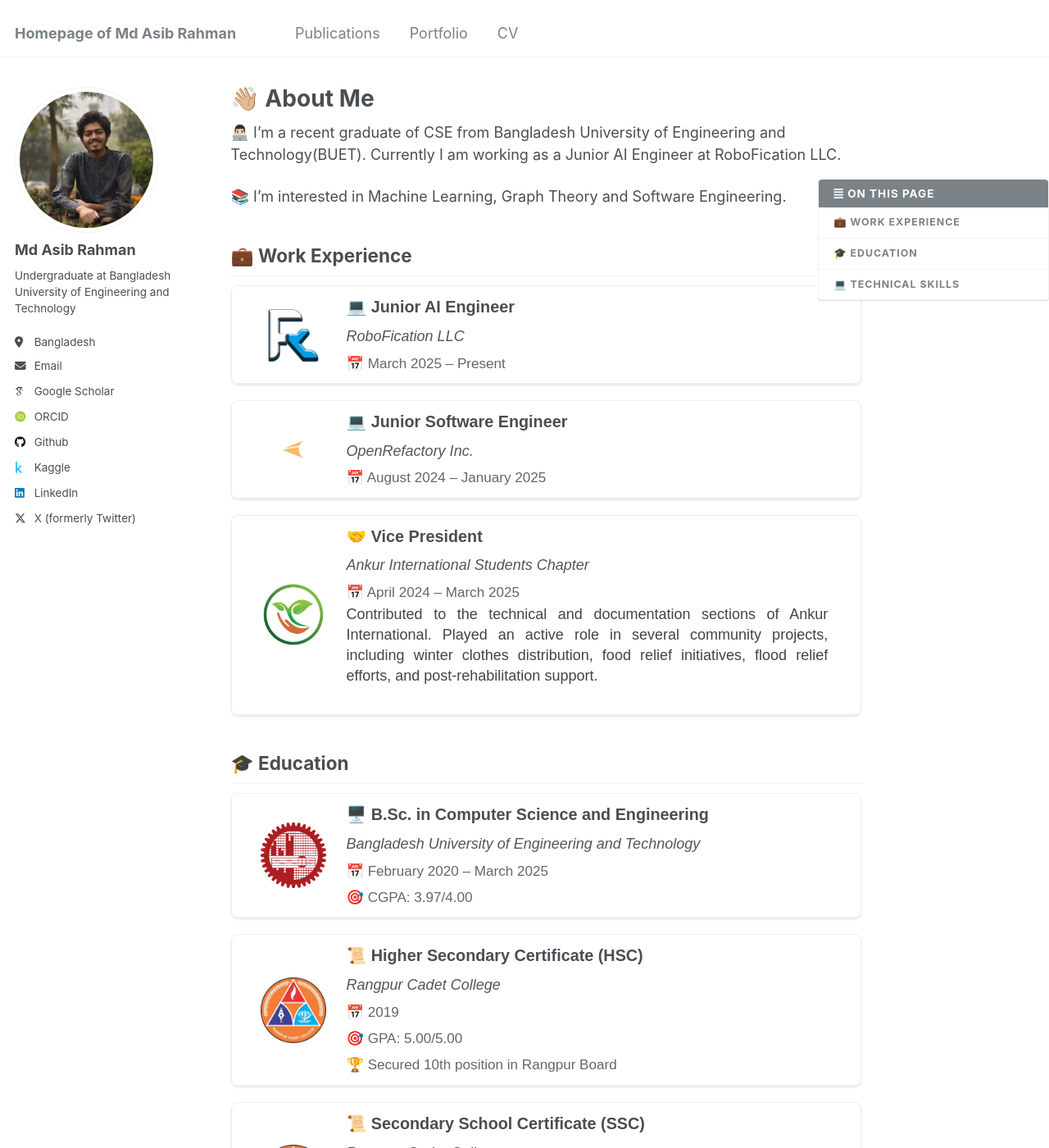
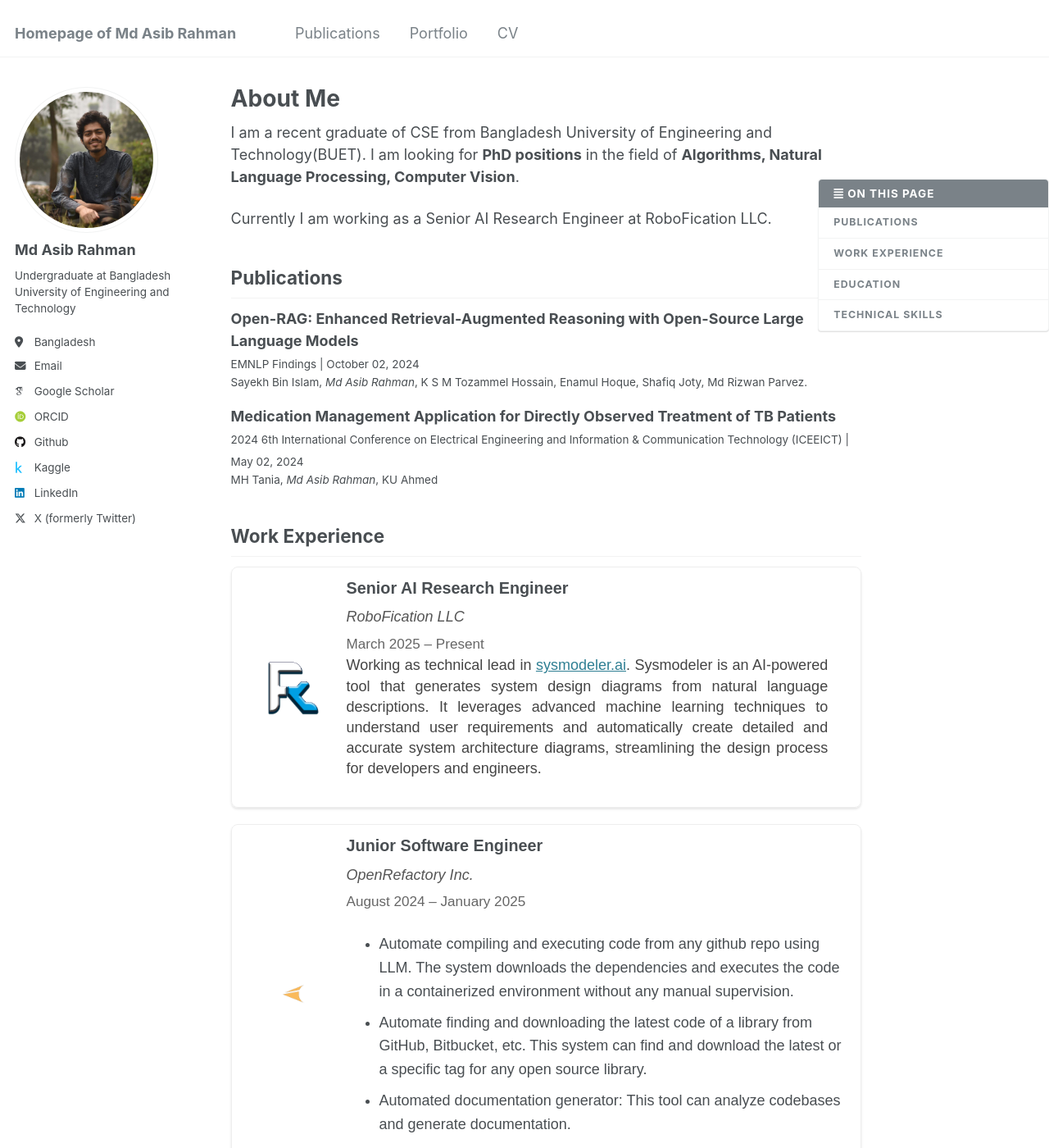
Before and after one commit to Asib27/asib27.github.io, a Jekyll site: the page built from _pages/about.md, in a window 1280 px wide and 1400 px high. Shown: the whole window at 82% size. Built offline with Jekyll 4.4.1, drawn with Linux system fonts in a browser that asks for light colours; some web fonts are replaced; some of the changed text lies outside the part shown.

Commit message:
add publication section

```diff
--- a/_pages/about.md
+++ b/_pages/about.md
@@ -1,6 +1,6 @@
 ---
 permalink: /
-title: "👋🏼 About Me"
+title: "About Me"
 author_profile: true
 # header:
 #   overlay_color: "#333"
@@ -10,77 +10,102 @@ redirect_from:
 toc: true
 ---
 
-👨🏻‍💻 I’m a recent graduate of CSE from Bangladesh University of Engineering and Technology(BUET). Currently I am working as a Junior AI Engineer at RoboFication LLC.
+I am a recent graduate of CSE from Bangladesh University of Engineering and Technology(BUET). I am looking for <b>PhD positions</b> in the field of <b>Algorithms, Natural Language Processing, Computer Vision</b>.
 
-📚 I'm interested in Machine Learning, Graph Theory and Software Engineering.
+Currently I am working as a Senior AI Research Engineer at RoboFication LLC.
 
-## 💼 Work Experience
+## Publications
+
+{% for post in site.publications reversed %}
+
+  <div >
+    <div >
+      <div ><b>{{ post.title }}</b></div>
+      <div ><small>{{ post.venue }} | {{ post.date | date: "%B %d, %Y" }}</small></div>
+      <div ><small>{{ post.authors | markdownify }}</small></div>
+    </div>
+  </div>
+  {% endfor %}
+
+## Work Experience
+
 <div class="about_card">
     <img class="about_card__logo" src="/assets/images/institute_logo/robofication.png" alt="RoboFication Logo">
   <div class="about_card__content">
-    <div class="about_card__content__title">💻 Junior AI Engineer</div>
+    <div class="about_card__content__title">Senior AI Research Engineer</div>
     <div class="about_card__content__subtitle">RoboFication LLC</div>
-    <div class="about_card__content__date">📅 March 2025 – Present</div>
+    <div class="about_card__content__date"> March 2025 – Present</div>
+    <p class="about_card__content__details">
+      Working as technical lead in <a href="https://sysmodeler.ai">sysmodeler.ai</a>. Sysmodeler is an AI-powered tool that generates system design diagrams from natural language descriptions. It leverages advanced machine learning techniques to understand user requirements and automatically create detailed and accurate system architecture diagrams, streamlining the design process for developers and engineers.
+    </p>
   </div>
 </div>
 
 <div class="about_card">
     <img class="about_card__logo" src="/assets/images/institute_logo/open_refactory.png" alt="BUET Logo">
   <div class="about_card__content">
-    <div class="about_card__content__title">💻 Junior Software Engineer</div>
+    <div class="about_card__content__title">Junior Software Engineer</div>
     <div class="about_card__content__subtitle">OpenRefactory Inc.</div>
-    <div class="about_card__content__date">📅 August 2024 – January 2025</div>
+    <div class="about_card__content__date">August 2024 – January 2025</div>
+    <p class="about_card__content__details">
+    <ul>
+      <li> Automate compiling and executing code from any github repo using LLM. The system downloads the dependencies and executes the code in a containerized environment without any manual supervision.</li>
+      <li>Automate finding and downloading the latest code of a library from GitHub, Bitbucket, etc. This system can find and download the latest or a specific tag for any open source library.</li>
+      <li>Automated documentation generator: This tool can analyze codebases and generate documentation.</li>
+    </ul>
+    </p>
   </div>
 </div>
 
 <div class="about_card">
 <img class="about_card__logo" src="/assets/images/institute_logo/ankur.png" alt="BUET Logo">
   <div class="about_card__content">
-    <div class="about_card__content__title">🤝 Vice President</div>
+    <div class="about_card__content__title">Vice President</div>
     <div class="about_card__content__subtitle">Ankur International Students Chapter</div>
-    <div class="about_card__content__date">📅 April 2024 – March 2025</div>
+    <div class="about_card__content__date">April 2024 – March 2025</div>
     <p class="about_card__content__details">
       Contributed to the technical and documentation sections of Ankur International. Played an active role in several community projects, including winter clothes distribution, food relief initiatives, flood relief efforts, and post-rehabilitation support.
     </p>
   </div>
 </div>
 
+## Education
 
-## 🎓 Education
 <div class="about_card">
   <img class="about_card__logo" src="/assets/images/institute_logo/buet.png" alt="BUET Logo">
   <div class="about_card__content">
-    <div class="about_card__content__title">🖥️ B.Sc. in Computer Science and Engineering</div>
+    <div class="about_card__content__title">B.Sc. in Computer Science and Engineering</div>
     <div class="about_card__content__subtitle">Bangladesh University of Engineering and Technology</div>
-    <div class="about_card__content__date">📅 February 2020 – March 2025</div>
-    <div class="about_card__content__achievement">🎯 CGPA: 3.97/4.00</div>
+    <div class="about_card__content__date">February 2020 – March 2025</div>
+    <div class="about_card__content__achievement">CGPA: 3.97/4.00</div>
+    <div class="about_card__content__achievement">Awarded Dean's list scholarship in 2nd and 3rd year</div>
   </div>
 </div>
 
 <div class="about_card">
   <img class="about_card__logo" src="/assets/images/institute_logo/ccr.jpeg" alt="Rangpur Cadet College Logo">
   <div class="about_card__content">
-    <div class="about_card__content__title">📜 Higher Secondary Certificate (HSC)</div>
+    <div class="about_card__content__title">Higher Secondary Certificate (HSC)</div>
     <div class="about_card__content__subtitle">Rangpur Cadet College</div>
-    <div class="about_card__content__date">📅 2019</div>
-    <div class="about_card__content__achievement">🎯 GPA: 5.00/5.00</div>
-    <div class="about_card__content__achievement">🏆 Secured 10th position in Rangpur Board</div>
+    <div class="about_card__content__date">2019</div>
+    <div class="about_card__content__achievement">GPA: 5.00/5.00</div>
+    <div class="about_card__content__achievement">Secured 10th position in Rangpur Board</div>
   </div>
 </div>
 
 <div class="about_card">
   <img class="about_card__logo" src="/assets/images/institute_logo/ccr.jpeg" alt="Rangpur Cadet College Logo">
   <div class="about_card__content">
-    <div class="about_card__content__title">📜 Secondary School Certificate (SSC)</div>
+    <div class="about_card__content__title">Secondary School Certificate (SSC)</div>
     <div class="about_card__content__subtitle">Rangpur Cadet College</div>
-    <div class="about_card__content__date">📅 2017</div>
-    <div class="about_card__content__achievement">🎯 GPA: 5.00/5.00</div>
-    <div class="about_card__content__achievement">🏆 Secured 20th position in Rangpur Board</div>
+    <div class="about_card__content__date">2017</div>
+    <div class="about_card__content__achievement">GPA: 5.00/5.00</div>
+    <div class="about_card__content__achievement">Secured 20th position in Rangpur Board</div>
   </div>
 </div>
 
+## Technical Skills
 
-## 💻 Technical Skills
 <div class="about_card">
   <ul>
     <li class="about_item">
```
Also changed, not shown: _publications/2024-TB-dot.md (+1 -1 lines), _publications/2024-open-rag.md (+1 -1 lines).
